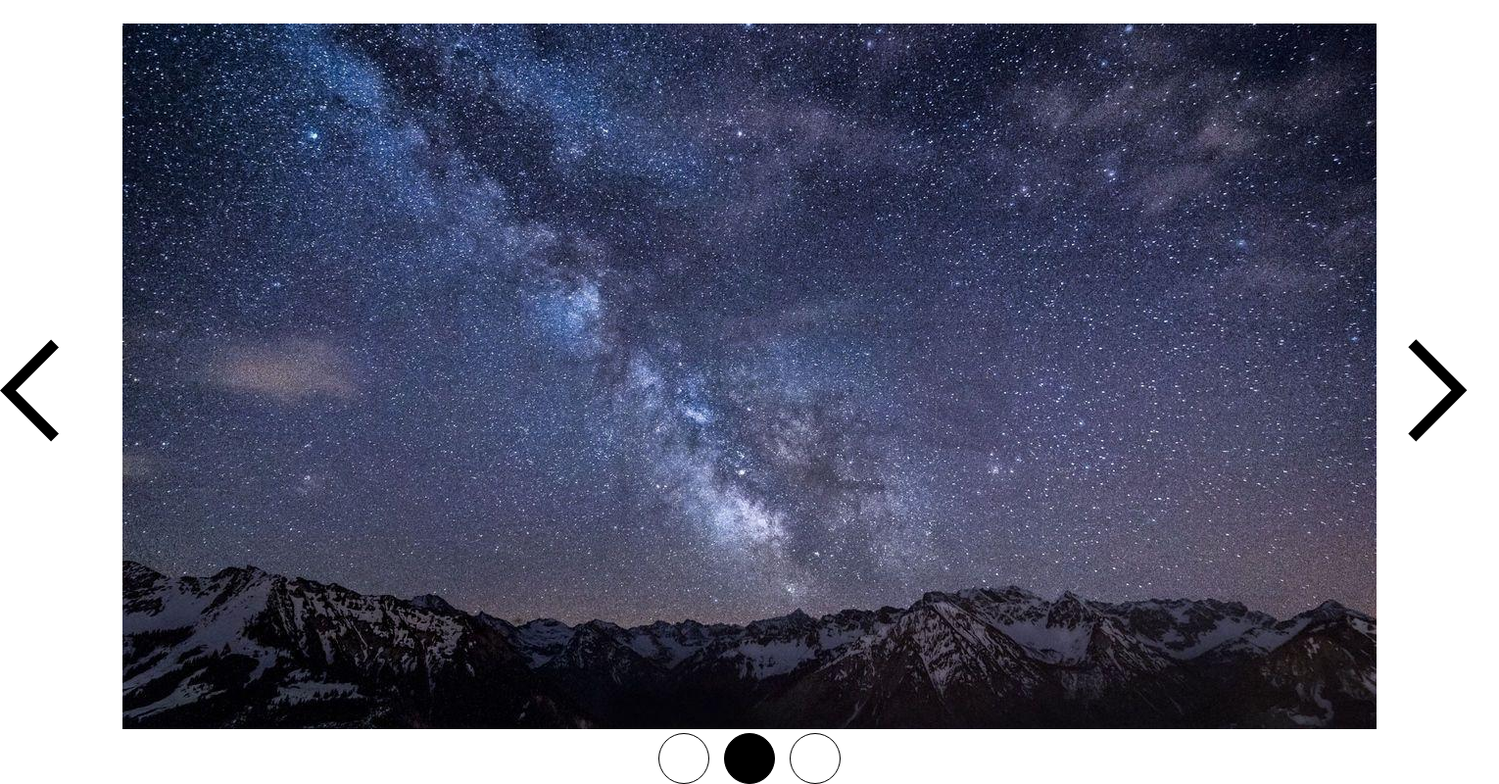
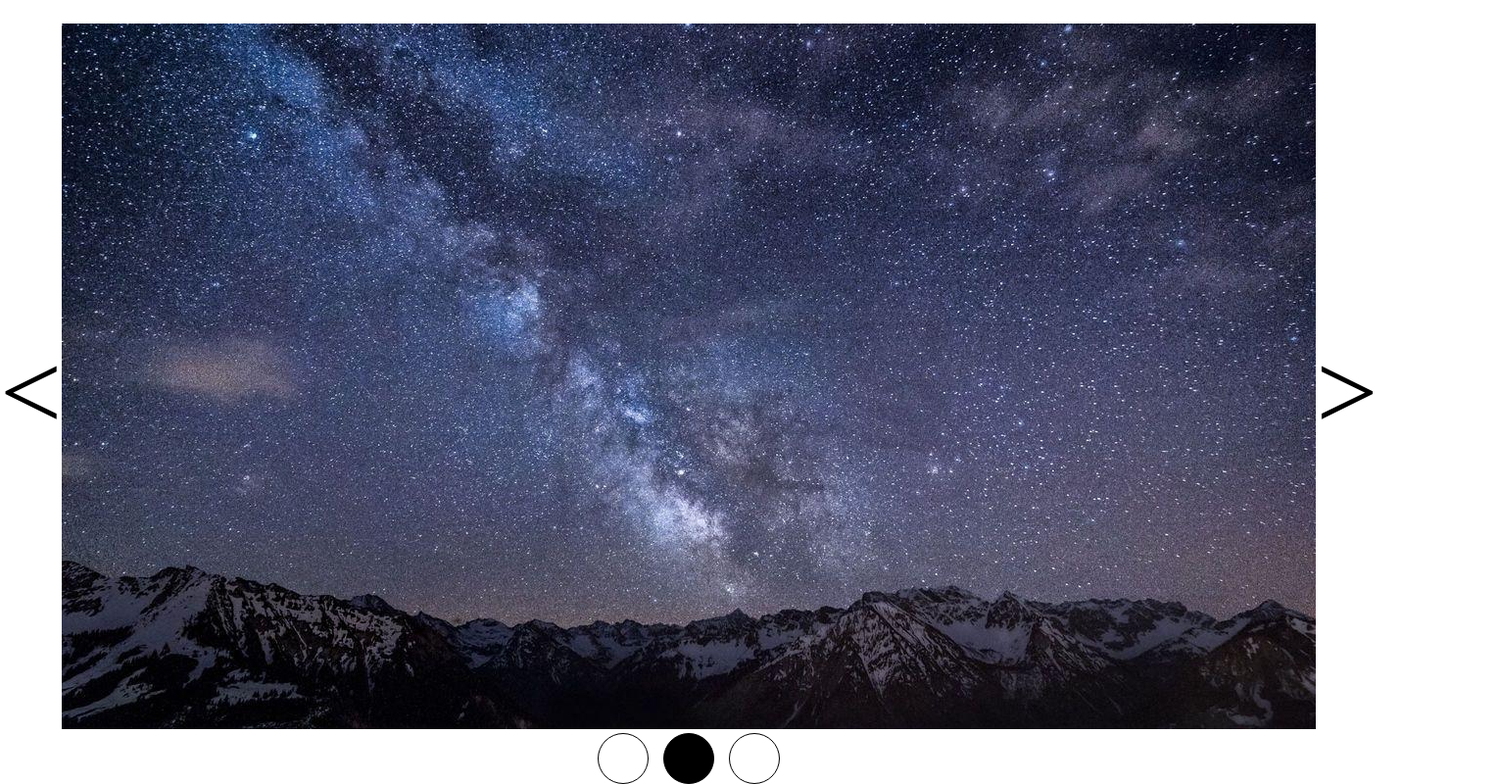
Before and after one commit to rewthex/dropdown-carousel, a plain HTML site: page carousel.html in a window 1280 px wide. Shown: the whole page at 98% size, 1530 px wide, since content can reach past the window. Drawn offline with Linux system fonts and the light colour scheme.

Commit message:
Removed SVG's for chevrons instead

```diff
--- a/carousel.html
+++ b/carousel.html
@@ -9,29 +9,9 @@
 	</head>
 	<body>
 		<div class="frame">
-			<div class="backward">
-				<svg
-					xmlns="http://www.w3.org/2000/svg"
-					viewBox="0 -960 960 960"
-          width="125px"
-				>
-					<path
-						d="M400-80 0-480l400-400 61 61.67L122.67-480 461-141.67 400-80Z"
-					/>
-				</svg>
-			</div>
+			<span class="backward"><</span>
 			<div class="slide"></div>
-			<div class="forward">
-				<svg
-					xmlns="http://www.w3.org/2000/svg"
-					viewBox="0 -960 960 960"
-					width="125px"
-				>
-					<path
-						d="m309.67-81.33-61-61.67L587-481.33 248.67-819.67l61-61.66 400 400-400 400Z"
-					/>
-				</svg>
-			</div>
+			<span class="forward">></span>
 			<div class="indicators">
 				<span class="circle"></span>
 				<span class="circle"></span>
--- a/carousel.script.js
+++ b/carousel.script.js
@@ -20,7 +20,7 @@ const screenController = (slideDiv, indicatorsDiv) => {
 	slideDiv.appendChild(images[currentImage]);
 	indicatorsDiv.children[currentImage].classList.add('circle-active')
 
-	const rotateCarousel = (direction) => {
+	const changeImage = (direction) => {
 		slideDiv.removeChild(images[currentImage]);
 		indicatorsDiv.children[currentImage].classList.remove('circle-active')
 		if (direction === 'backward') {
@@ -34,24 +34,20 @@ const screenController = (slideDiv, indicatorsDiv) => {
 	};
 
 	setInterval(()=> {
-		rotateCarousel('forward')
+		changeImage('forward')
 	}, 5000)
 
-  return { rotateCarousel }
+  return { changeImage }
 };
 
 const initializeEventListeners = (controller) => {
 	const backward = document.querySelector('.backward');
 	const forward = document.querySelector('.forward');
-	backward.addEventListener('click', () => controller.rotateCarousel('backward'));
-	forward.addEventListener('click', () => controller.rotateCarousel('forward'));
+	backward.addEventListener('click', () => controller.changeImage('backward'));
+	forward.addEventListener('click', () => controller.changeImage('forward'));
 };
 
 const slideDiv = document.querySelector('.slide');
 const indicatorsDiv = document.querySelector('.indicators')
 const controller = screenController(slideDiv, indicatorsDiv);
 initializeEventListeners(controller);
-
-
-
-console.log(indicatorsDiv.children[0])
--- a/carousel.style.css
+++ b/carousel.style.css
@@ -29,7 +29,10 @@ img::selection {
 }
 
 .backward {
+	display: flex;
+	justify-self: right;
 	grid-area: backward;
+	font-size: 7rem;
 }
 
 .slide {
@@ -39,7 +42,10 @@ img::selection {
 }
 
 .forward {
+	display: flex;
+	justify-self: left;
 	grid-area: forward;
+	font-size: 7rem;
 }
 
 .indicators {
```
